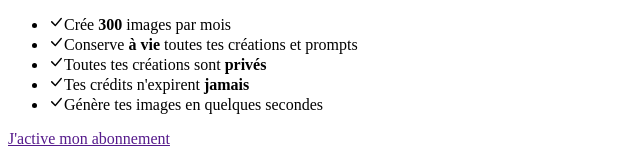
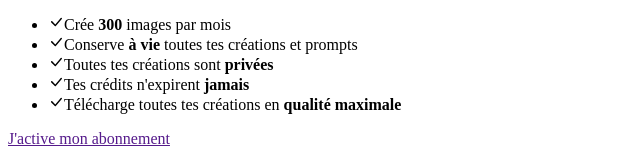
Before and after one commit to AdrKacz/effective-bassoon, a website built with Vite: page web/pricing.html in a window 1280 px wide. Shown: the part 1033-1194 px from the top of the page, without its empty margins (0-640 px from the left). Built offline with nearby package versions, Linux system fonts and the light colour scheme; no server answers; what @openauthjs/openauth would draw is missing.

Commit message:
feat: update branding

```diff
--- a/web/pricing.html
+++ b/web/pricing.html
@@ -126,13 +126,13 @@
                                             </svg></span><span>Conserve <strong>à vie</strong>&nbsp;toutes tes créations et prompts</span></li>
                                     <li class="d-flex mb-2"><span class="bs-icon-xs bs-icon-rounded bs-icon-semi-white bs-icon bs-icon-xs me-2"><svg xmlns="http://www.w3.org/2000/svg" width="1em" height="1em" fill="currentColor" viewBox="0 0 16 16" class="bi bi-check-lg text-primary">
                                                 <path d="M12.736 3.97a.733.733 0 0 1 1.047 0c.286.289.29.756.01 1.05L7.88 12.01a.733.733 0 0 1-1.065.02L3.217 8.384a.757.757 0 0 1 0-1.06.733.733 0 0 1 1.047 0l3.052 3.093 5.4-6.425a.247.247 0 0 1 .02-.022"></path>
-                                            </svg></span><span>Toutes tes créations sont <strong>privés</strong></span></li>
+                                            </svg></span><span>Toutes tes créations sont <strong>privées</strong></span></li>
                                     <li class="d-flex mb-2"><span class="bs-icon-xs bs-icon-rounded bs-icon-semi-white bs-icon bs-icon-xs me-2"><svg xmlns="http://www.w3.org/2000/svg" width="1em" height="1em" fill="currentColor" viewBox="0 0 16 16" class="bi bi-check-lg text-primary">
                                                 <path d="M12.736 3.97a.733.733 0 0 1 1.047 0c.286.289.29.756.01 1.05L7.88 12.01a.733.733 0 0 1-1.065.02L3.217 8.384a.757.757 0 0 1 0-1.06.733.733 0 0 1 1.047 0l3.052 3.093 5.4-6.425a.247.247 0 0 1 .02-.022"></path>
                                             </svg></span><span>Tes crédits n'expirent&nbsp;<strong>jamais</strong></span></li>
                                     <li class="d-flex mb-2"><span class="bs-icon-xs bs-icon-rounded bs-icon-semi-white bs-icon bs-icon-xs me-2"><svg xmlns="http://www.w3.org/2000/svg" width="1em" height="1em" fill="currentColor" viewBox="0 0 16 16" class="bi bi-check-lg text-primary">
                                                 <path d="M12.736 3.97a.733.733 0 0 1 1.047 0c.286.289.29.756.01 1.05L7.88 12.01a.733.733 0 0 1-1.065.02L3.217 8.384a.757.757 0 0 1 0-1.06.733.733 0 0 1 1.047 0l3.052 3.093 5.4-6.425a.247.247 0 0 1 .02-.022"></path>
-                                            </svg></span><span>Génère tes images en quelques secondes</span></li>
+                                            </svg></span><span>Télécharge toutes tes créations en <strong>qualité maximale</strong></span></li>
                                 </ul>
                             </div><a class="btn btn-primary disabled d-block w-100 bg-semi-white payment-button" role="button" href="%VITE_STRIPE_INSPIRATION_PAYMENT_LINK%" data-event="Subscribe" data-event-type="Inspiration">J'active mon abonnement</a>
                             <p class="text-center text-white-50 card-text pt-1" display-condition="not connected">Connecte-toi avant d'activer ton abonnement</p>
```
Also changed, not shown: 1 other file.
